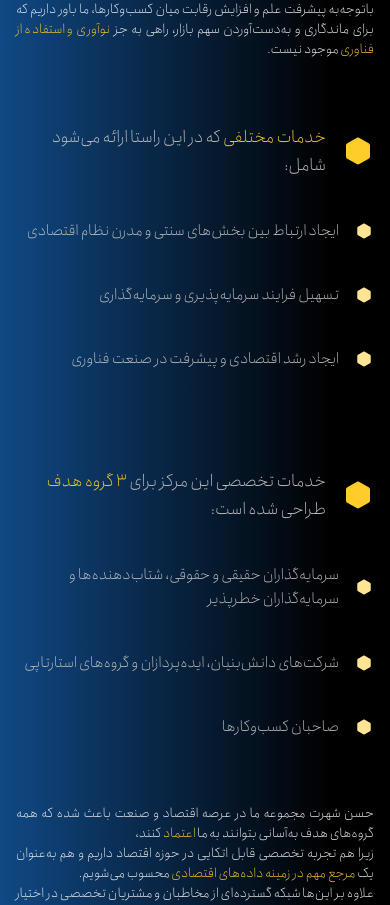
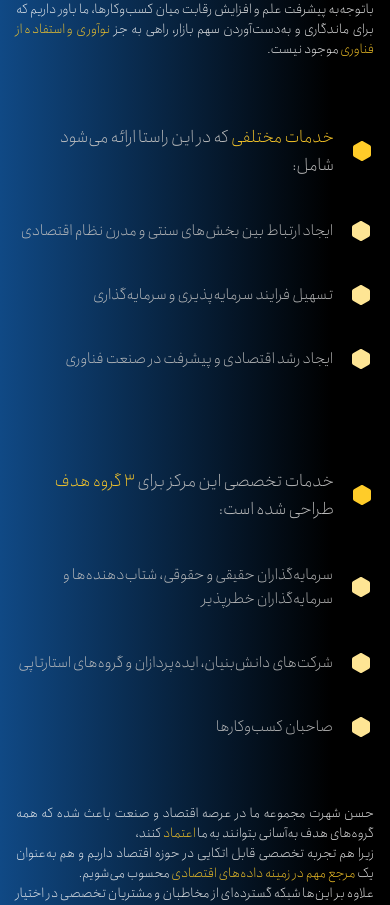
Before and after one commit to MaryamTaslimi/de-front, a Next.js app: page /about-us in a window 390 px wide. Shown: the part 880-1785 px from the top of the page. Built offline with nearby package versions, Linux system fonts and the light colour scheme; what tailwindcss-rtl would draw is missing.

Commit message:
about us + main form responsive

```diff
--- a/components/AboutUs/MissionStack.js
+++ b/components/AboutUs/MissionStack.js
@@ -4,7 +4,7 @@ export default function MissionStack({title, bodyItems}) {
     return (
         <div className = {"flex flex-col items-start gap-10 md:mx-8"}>
             <div className = {"flex flex-row items-center gap-4"}>
-                <HexagonRoundedIcon className = {"text-2xl text-accent rotate-90"} sx = {{fontSize: "xx-large"}}/>
+                <HexagonRoundedIcon className = {"text-2xl text-accent rotate-90 text-5xl md:text-2xl"}/>
                     {title === 1 ?
                         <p className = {"font-light text-lg md:text-2xl text-shades-40"}><span className = {"text-accent"}>خدمات مختلفی</span> که
                             در این راستا ارائه می‌شود
@@ -21,7 +21,7 @@ export default function MissionStack({title, bodyItems}) {
             {
                 bodyItems.map(item => (
                     <div key={item} className = {"flex flex-row items-center gap-4 mr-px"}>
-                        <HexagonRoundedIcon className = {"text-accent-50 rotate-90"} sx = {{fontSize: "large"}}/>
+                        <HexagonRoundedIcon className = {"text-accent-50 rotate-90 text-4xl md:text-lg"}/>
                         <div className = {"font-light text-base md:text-lg text-shades-40"}>
                             {item}
                         </div>
--- a/components/Common/WhiteGap.js
+++ b/components/Common/WhiteGap.js
@@ -1,6 +1,6 @@
 export default function WhiteGap() {
     return (
-        <div className = {"hidden lg:block h-12 2xl:h-32 max-h-48 w-auto bg-shades-10"}>
+        <div className = {"opacity-0 lg:opacity-1 h-12 2xl:h-32 max-h-48 w-auto bg-shades-10"}>
         </div>
     )
 }
```
